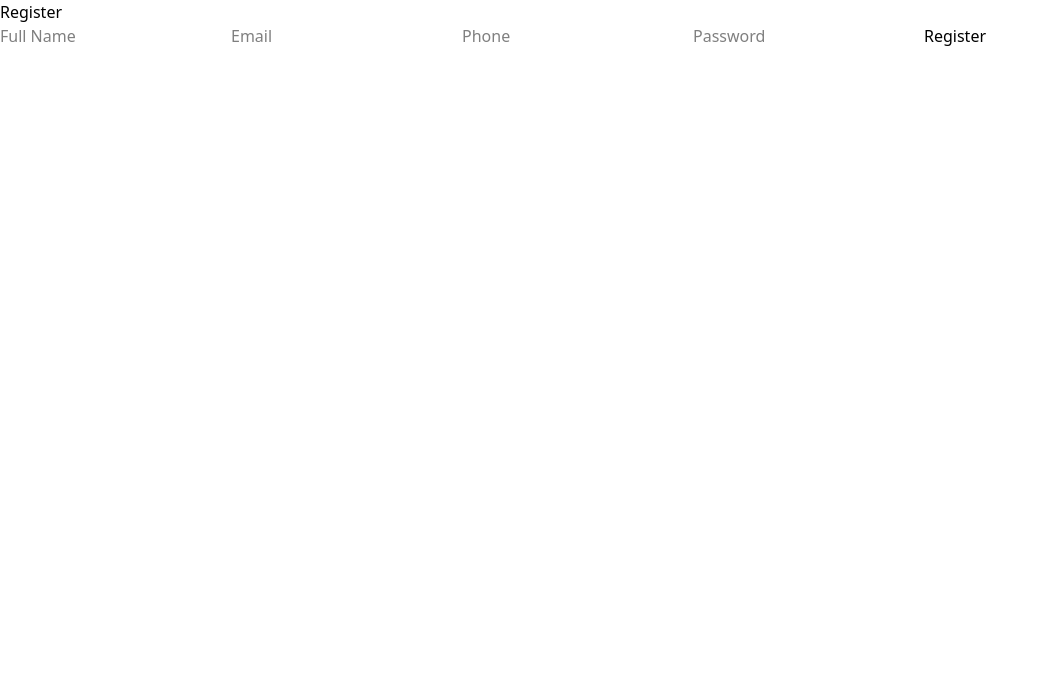
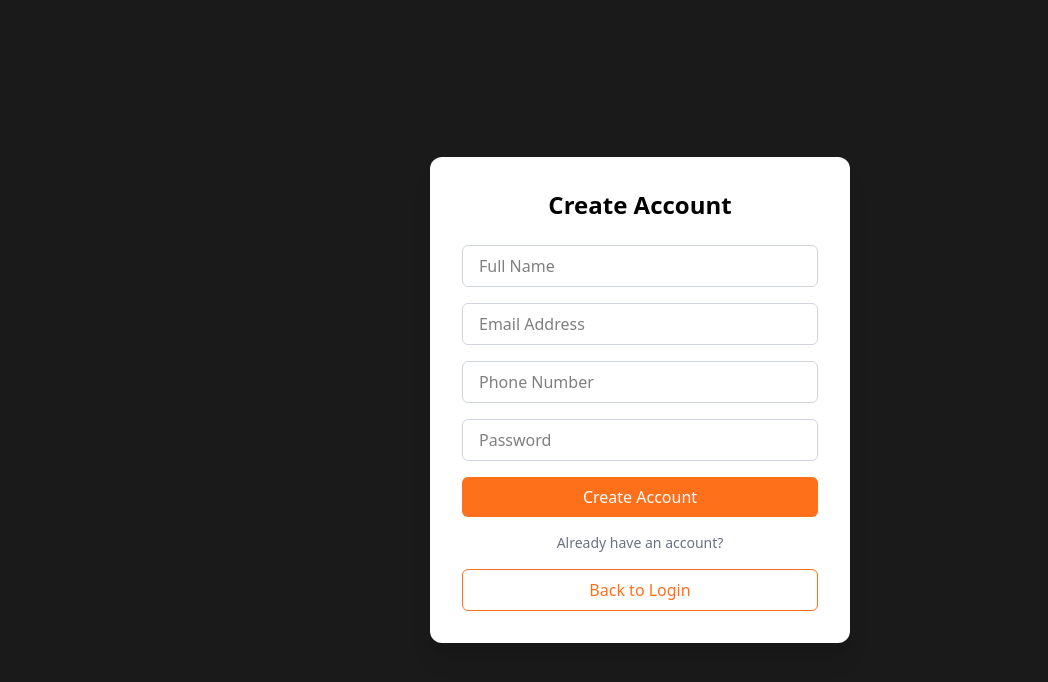
Before and after one commit to 22githrsh/nivera, a React (Vite) app in the folder client/: page /register in a window 1280 px wide. Shown: the top 682 px of the page, without its empty margins (0-1048 px from the left). Built offline with nearby package versions, Linux system fonts and the light colour scheme.

Commit message:
ui updated

```diff
--- a/client/src/pages/Auth/Login.jsx
+++ b/client/src/pages/Auth/Login.jsx
@@ -53,7 +53,12 @@ function Login() {
             className="border border-gray-300 rounded-md px-4 py-2 outline-none focus:border-[#FE701A]"
             onChange={(e)=>setPassword(e.target.value)}
           />
-
+           <button
+            onClick={() => navigate("/register")}
+            className="border border-[#FE701A] text-[#FE701A] py-2 rounded-md hover:bg-[#FE701A] hover:text-white transition"
+          >
+            Register your account
+          </button>
           <button
             onClick={handleLogin}
             className="bg-[#FE701A] hover:bg-[#FE904D] text-white py-2 rounded-md font-medium transition duration-200"
--- a/client/src/pages/Auth/Register.jsx
+++ b/client/src/pages/Auth/Register.jsx
@@ -4,10 +4,10 @@ import { useNavigate } from "react-router-dom"
 
 function Register() {
 
-  const [fullName,setFullName] = useState("")
-  const [email,setEmail] = useState("")
-  const [phone,setPhone] = useState("")
-  const [password,setPassword] = useState("")
+  const [fullName, setFullName] = useState("")
+  const [email, setEmail] = useState("")
+  const [phone, setPhone] = useState("")
+  const [password, setPassword] = useState("")
 
   const navigate = useNavigate()
 
@@ -20,49 +20,82 @@ function Register() {
         email,
         phone,
         password,
-        role:"employer"
+        role: "employer"
       })
 
-      navigate("/verify-otp",{state:{phone}})
+      navigate("/verify-otp", { state: { phone } })
 
-    } catch(err){
-
+    } catch (err) {
       console.log(err)
-
     }
 
   }
 
-  return(
+  return (
 
-    <div>
+    <div className="min-h-screen flex items-center justify-center bg-[#1A1A1A]">
 
-      <h2>Register</h2>
+      <div className="w-[420px] bg-white p-8 rounded-xl shadow-xl">
+
+        <h2 className="text-2xl font-semibold text-center text-black mb-6">
+          Create Account
+        </h2>
+
+        <div className="flex flex-col gap-4">
 
           <input
+            type="text"
             placeholder="Full Name"
-      onChange={(e)=>setFullName(e.target.value)}
+            value={fullName}
+            onChange={(e) => setFullName(e.target.value)}
+            className="border border-gray-300 px-4 py-2 rounded-md outline-none focus:border-[#FE701A]"
           />
 
           <input
-      placeholder="Email"
-      onChange={(e)=>setEmail(e.target.value)}
+            type="email"
+            placeholder="Email Address"
+            value={email}
+            onChange={(e) => setEmail(e.target.value)}
+            className="border border-gray-300 px-4 py-2 rounded-md outline-none focus:border-[#FE701A]"
           />
 
           <input
-      placeholder="Phone"
-      onChange={(e)=>setPhone(e.target.value)}
+            type="tel"
+            placeholder="Phone Number"
+            value={phone}
+            onChange={(e) => setPhone(e.target.value)}
+            className="border border-gray-300 px-4 py-2 rounded-md outline-none focus:border-[#FE701A]"
           />
 
           <input
             type="password"
             placeholder="Password"
-      onChange={(e)=>setPassword(e.target.value)}
+            value={password}
+            onChange={(e) => setPassword(e.target.value)}
+            className="border border-gray-300 px-4 py-2 rounded-md outline-none focus:border-[#FE701A]"
           />
 
-      <button onClick={handleRegister}>
-        Register
+          <button
+            onClick={handleRegister}
+            className="bg-[#FE701A] hover:bg-[#FE904D] text-white py-2 rounded-md font-medium transition"
+          >
+            Create Account
           </button>
+
+          <p className="text-sm text-center text-gray-500">
+            Already have an account?
+          </p>
+
+          <button
+            onClick={() => navigate("/")}
+            className="border border-[#FE701A] text-[#FE701A] py-2 rounded-md hover:bg-[#FE701A] hover:text-white transition"
+          >
+            Back to Login
+          </button>
+
+        </div>
+
+      </div>
 
     </div>
 
--- a/client/src/pages/Auth/VerifyOtp.jsx
+++ b/client/src/pages/Auth/VerifyOtp.jsx
@@ -32,18 +32,48 @@ console.log(err)
 
   return(
 
-<div>
+    <div className="min-h-screen flex items-center justify-center bg-[#1A1A1A]">
 
-<h2>Verify Phone OTP</h2>
+      <div className="w-[380px] bg-white p-8 rounded-xl shadow-xl">
+
+        <h2 className="text-2xl font-semibold text-center text-black mb-2">
+          Verify OTP
+        </h2>
+
+        <p className="text-sm text-gray-500 text-center mb-6">
+          Enter the OTP sent to your phone
+        </p>
+
+        <div className="flex flex-col gap-4">
 
           <input
+            type="text"
             placeholder="Enter OTP"
+            value={otp}
             onChange={(e)=>setOtp(e.target.value)}
+            className="border border-gray-300 px-4 py-2 rounded-md outline-none text-center tracking-widest text-lg focus:border-[#FE701A]"
           />
 
-<button onClick={handleVerify}>
+          <button
+            onClick={handleVerify}
+            className="bg-[#FE701A] hover:bg-[#FE904D] text-white py-2 rounded-md font-medium transition"
+          >
             Verify OTP
           </button>
+
+          <p className="text-xs text-gray-400 text-center">
+            Didn't receive OTP?
+          </p>
+
+          <button
+            className="text-[#FE701A] text-sm font-medium hover:underline"
+          >
+            Resend OTP
+          </button>
+
+        </div>
+
+      </div>
 
     </div>
 
```
Lines whose indentation alone changed are shown as unchanged.
